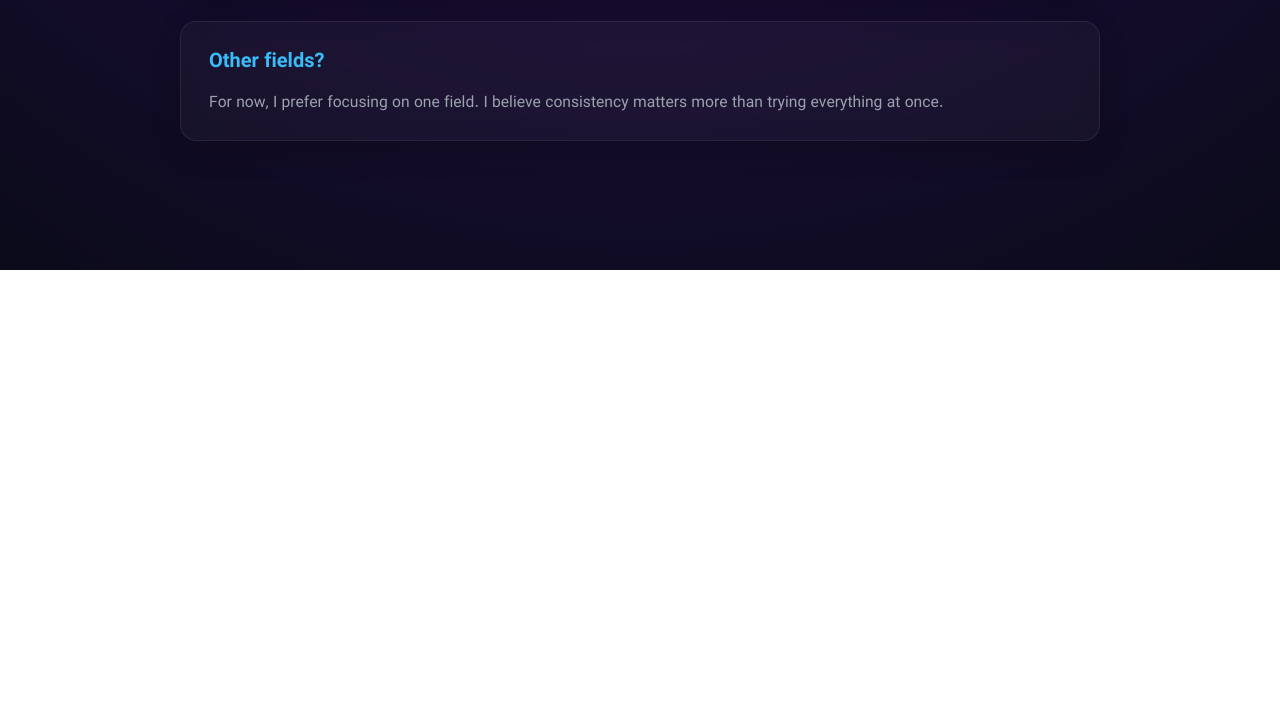
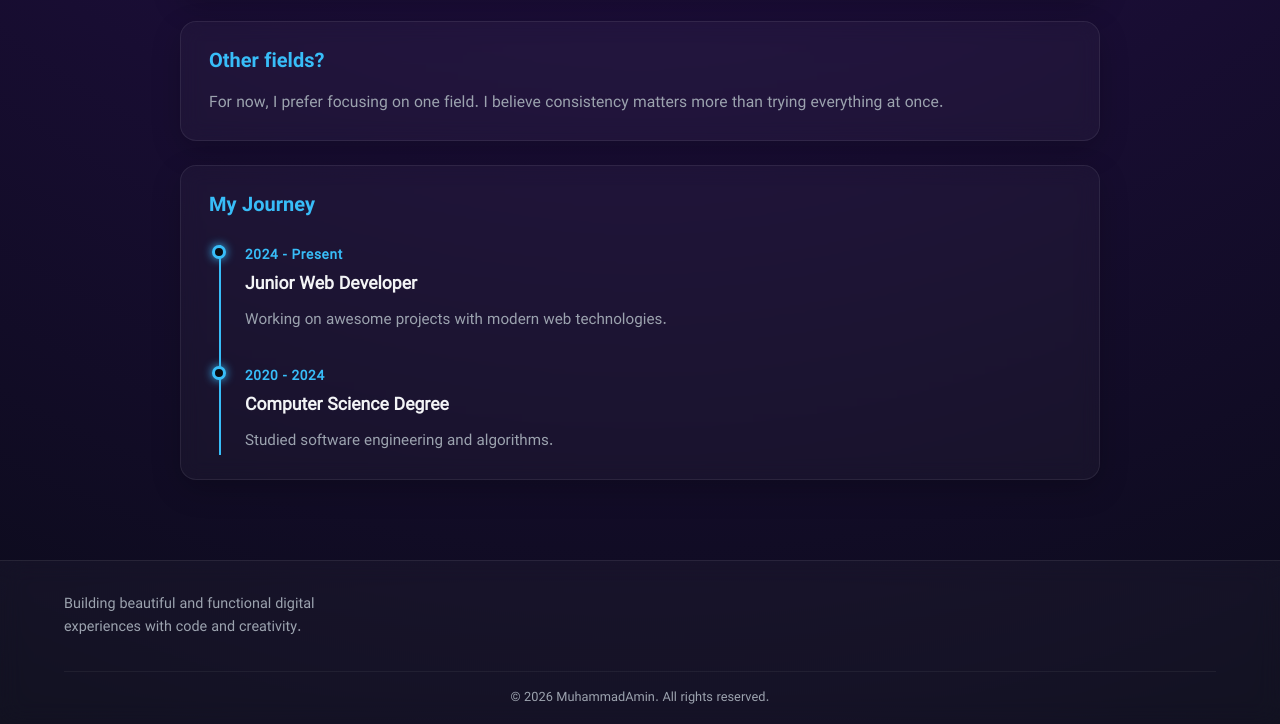
Before and after one commit to itsaminghasemi/Portfolio-by-Amin, a plain HTML site: page Pages/Who-Am-I-Page/Who-Am-I.html in a window 1280 px wide. Shown: the part 530-1254 px from the top of the page. Before the commit the page ends 800 px from the top, so only its background shows below. Drawn offline with Linux system fonts and the light colour scheme.

Commit message:
Add new features
like footer and timeline

```diff
--- a/Pages/Contact-Us/Contact-Us-style.css
+++ b/Pages/Contact-Us/Contact-Us-style.css
@@ -9,8 +9,7 @@ body {
   margin: 0;
   padding-top: 110px;
   display: flex;
-  justify-content: center;
-  align-items: flex-start;
+  flex-direction: column;
 }
 
 .form-container {
@@ -23,7 +22,7 @@ body {
   padding: 3rem;
   box-shadow: 0 30px 60px rgba(0, 0, 0, 0.5);
   border: 1px solid var(--glass-border);
-  margin-bottom: 2rem;
+  margin: 0 auto auto auto;
 }
 
 .form-header {
@@ -344,11 +343,12 @@ input:checked ~ .toggle-label {
 
 @media (max-width: 768px) {
   body {
-      padding: 110px 1rem 2rem 1rem;
+      padding: 110px 1rem 0 1rem;
   }
 
   .form-container {
       padding: 2rem 1.5rem;
+      margin-bottom: 2rem;
   }
 
   .form-grid {
--- a/Pages/Me-On-Social/Me-On-Social-style.css
+++ b/Pages/Me-On-Social/Me-On-Social-style.css
@@ -4,8 +4,7 @@ body {
     padding-top: 110px;
     background: radial-gradient(circle at 50% -20%, #2b1055 0%, #0b0b1a 100%);
     display: flex;
-    align-items: flex-start;
-    justify-content: center;
+    flex-direction: column;
     color: var(--text-on-dark);
 }
 
@@ -20,7 +19,7 @@ body {
     box-shadow: 0 22px 60px rgba(0, 0, 0, 0.55);
     width: 100%;
     max-width: 420px;
-    margin-bottom: 2rem;
+    margin: 0 auto auto auto;
 }
 
 h1 {
@@ -73,7 +72,8 @@ h1 {
 @media (max-width: 480px) {
     .container {
         padding: 2.2rem 1.6rem;
-        margin: 0 1rem;
+        margin: 0 auto auto auto;
+        width: 90%;
     }
     h1 {
         font-size: 1.7rem;
--- a/Pages/Who-Am-I-Page/Who-Am-I-style.css
+++ b/Pages/Who-Am-I-Page/Who-Am-I-style.css
@@ -71,6 +71,53 @@ body {
   margin-top: 0.8rem;
 }
 
+.timeline {
+  position: relative;
+  border-left: 2px solid var(--primary);
+  margin-left: 10px;
+  padding-left: 1.5rem;
+  margin-top: 1.5rem;
+}
+
+.timeline-item {
+  position: relative;
+  margin-bottom: 2rem;
+}
+
+.timeline-item:last-child {
+  margin-bottom: 0;
+}
+
+.timeline-dot {
+  position: absolute;
+  left: -33px;
+  top: 0;
+  width: 14px;
+  height: 14px;
+  background-color: var(--bg-dark);
+  border: 3px solid var(--primary);
+  border-radius: 50%;
+  box-shadow: 0 0 10px var(--primary);
+}
+
+.timeline-item h4 {
+  margin: 0 0 5px;
+  font-size: 0.85rem;
+  color: var(--primary);
+  letter-spacing: 0.05em;
+}
+
+.timeline-item h3 {
+  margin: 0 0 10px;
+  font-size: 1.1rem;
+  color: var(--text-on-dark);
+}
+
+.timeline-item p {
+  margin: 0;
+  font-size: 0.95rem;
+}
+
 @media (max-width: 768px) {
   .flex-container {
     margin-bottom: 1.5rem;
--- a/Pages/Who-Am-I-Page/Who-Am-I.html
+++ b/Pages/Who-Am-I-Page/Who-Am-I.html
@@ -73,7 +73,36 @@
       </p>
     </section>
 
+    <section class="flex-item timeline-section">
+      <h2>My Journey</h2>
+      <div class="timeline">
+        <div class="timeline-item">
+            <div class="timeline-dot"></div>
+            <h4>2024 - Present</h4>
+            <h3>Junior Web Developer</h3>
+            <p>Working on awesome projects with modern web technologies.</p>
+        </div>
+        <div class="timeline-item">
+            <div class="timeline-dot"></div>
+            <h4>2020 - 2024</h4>
+            <h3>Computer Science Degree</h3>
+            <p>Studied software engineering and algorithms.</p>
+        </div>
+      </div>
+    </section>
+
   </main>
+
+  <footer class="glass-footer">
+    <div class="footer-content">
+        <div class="footer-brand">
+            <p>Building beautiful and functional digital experiences with code and creativity.</p>
+        </div>
+    </div>
+    <div class="footer-bottom">
+        <p>&copy; 2026 MuhammadAmin. All rights reserved.</p>
+    </div>
+  </footer>
 
 </body>
 </html>
--- a/Pages/global.css
+++ b/Pages/global.css
@@ -1,4 +1,3 @@
-
 @font-face {
   font-family: 'Vazirmatn';
   src: url('../Others/Fonts/Vazir.woff2') format('woff2'),
@@ -29,14 +28,12 @@
   --glass-border: rgba(255, 255, 255, 0.08);
 }
 
-
 * {
   box-sizing: border-box;
   margin: 0;
   padding: 0;
   font-family: 'Vazirmatn', system-ui, -apple-system, BlinkMacSystemFont, "Segoe UI", sans-serif;
 }
-
 
 ::-webkit-scrollbar {
   width: 8px;
@@ -164,7 +161,6 @@
   }
 }
 
-
 .glass-navbar {
   position: fixed;
   top: 0;
@@ -190,7 +186,6 @@
   padding: 0 2rem;
 }
 
-
 .nav-logo {
   display: flex;
   align-items: center;
@@ -206,7 +201,6 @@
   font-size: 1.5rem;
   filter: drop-shadow(0 0 8px var(--primary));
 }
-
 
 .nav-links {
   display: flex;
@@ -229,7 +223,6 @@
   color: var(--text-on-dark);
 }
 
-
 .nav-link::after {
   content: '';
   position: absolute;
@@ -247,7 +240,6 @@
   width: 100%;
   box-shadow: 0 0 10px var(--primary);
 }
-
 
 .nav-toggle {
   display: none;
@@ -270,7 +262,6 @@
   border-radius: 2px;
   transition: all 0.3s ease;
 }
-
 
 @media (max-width: 768px) {
   .navbar-container {
@@ -308,11 +299,9 @@
       display: none;
   }
 
-
   .nav-toggle:checked ~ .nav-links {
       max-height: 300px;
   }
-
 
   .nav-toggle:checked ~ .nav-toggle-label span:nth-child(1) {
       transform: translateY(7px) rotate(45deg);
@@ -324,3 +313,123 @@
       transform: translateY(-7px) rotate(-45deg);
   }
 }
+
+.glass-footer {
+  margin-top: auto;
+  background: var(--glass-bg);
+  backdrop-filter: blur(12px);
+  -webkit-backdrop-filter: blur(12px);
+  border-top: 1px solid var(--glass-border);
+  padding: 2rem 5% 1rem;
+  margin-top: 3rem;
+  color: var(--text-light);
+}
+
+.footer-content {
+  display: flex;
+  justify-content: space-between;
+  align-items: center;
+  flex-wrap: wrap;
+  gap: 2rem;
+  max-width: 1200px;
+  margin: 0 auto;
+}
+
+.footer-brand h3 {
+  color: var(--text-light);
+  font-size: 1.2rem;
+  margin-bottom: 0.5rem;
+}
+
+.footer-brand p {
+  color: var(--text-muted);
+  font-size: 0.9rem;
+  max-width: 300px;
+  line-height: 1.6;
+}
+
+.footer-links {
+  display: flex;
+  gap: 1.5rem;
+}
+
+.footer-links a {
+  color: var(--text-muted);
+  text-decoration: none;
+  transition: color 0.3s ease;
+  font-size: 0.95rem;
+}
+
+.footer-links a:hover {
+  color: var(--primary);
+}
+
+.footer-bottom {
+  text-align: center;
+  margin-top: 2rem;
+  padding-top: 1rem;
+  border-top: 1px solid rgba(255, 255, 255, 0.05);
+  color: var(--text-muted);
+  font-size: 0.8rem;
+}
+
+@media (max-width: 768px) {
+  .footer-content {
+      flex-direction: column;
+      text-align: center;
+  }
+  .footer-brand p {
+      margin: 0 auto;
+  }
+}
+
+::-webkit-scrollbar {
+  width: 10px;
+}
+
+::-webkit-scrollbar-track {
+  background: var(--bg-color, #0f0f13);
+}
+
+::-webkit-scrollbar-thumb {
+  background: #333;
+  border-radius: 5px;
+}
+
+::-webkit-scrollbar-thumb:hover {
+  background: var(--primary, #6366f1);
+}
+
+::selection {
+  background: var(--primary, #6366f1);
+  color: #fff;
+}
+
+[data-tooltip] {
+  position: relative;
+  cursor: pointer;
+}
+
+[data-tooltip]::after {
+  content: attr(data-tooltip);
+  position: absolute;
+  bottom: 120%;
+  left: 50%;
+  transform: translateX(-50%) scale(0.8);
+  background: rgba(0, 0, 0, 0.8);
+  color: #fff;
+  padding: 0.4rem 0.8rem;
+  border-radius: 6px;
+  font-size: 0.8rem;
+  white-space: nowrap;
+  opacity: 0;
+  visibility: hidden;
+  transition: all 0.3s ease;
+  border: 1px solid var(--glass-border);
+}
+
+[data-tooltip]:hover::after {
+  opacity: 1;
+  visibility: visible;
+  transform: translateX(-50%) scale(1);
+}
```
Also changed, not shown: Pages/Contact-Us/Contact-Us.html (+13 -1 lines), Pages/Me-On-Social/Me-On-Social.html (+12 -0 lines), Pages/Vitrine-Page/Vitrine.html (+12 -0 lines). Lines whose indentation alone changed are shown as unchanged.
